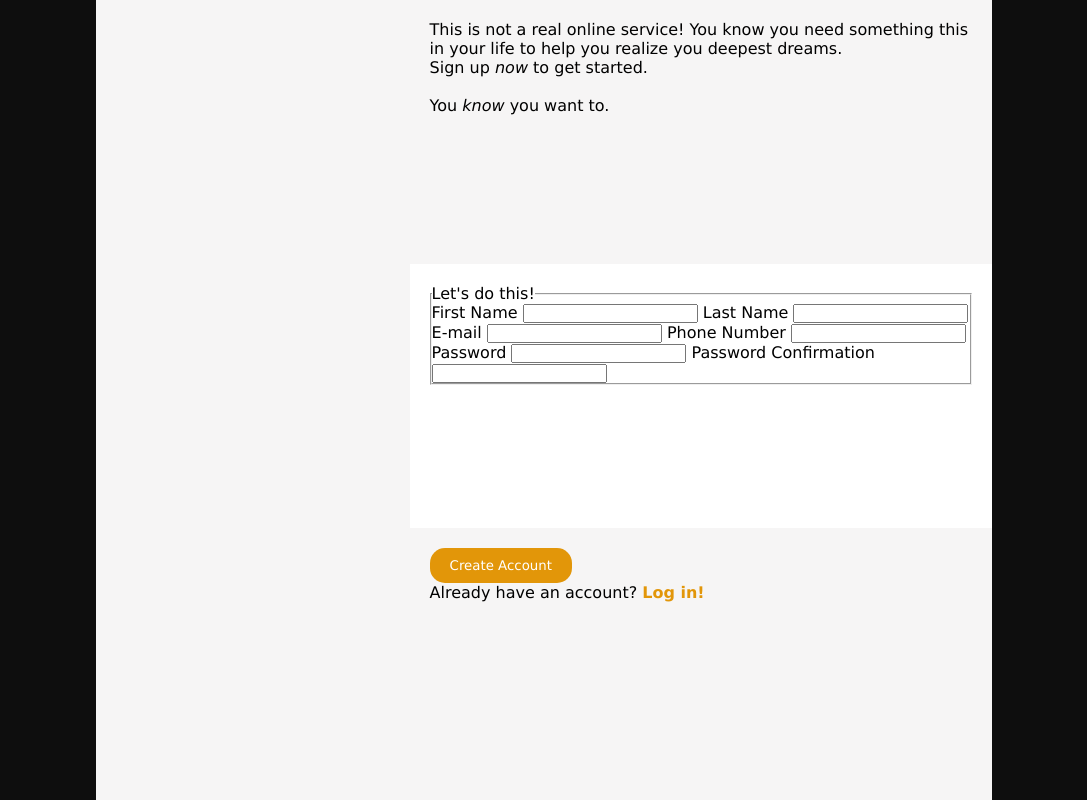
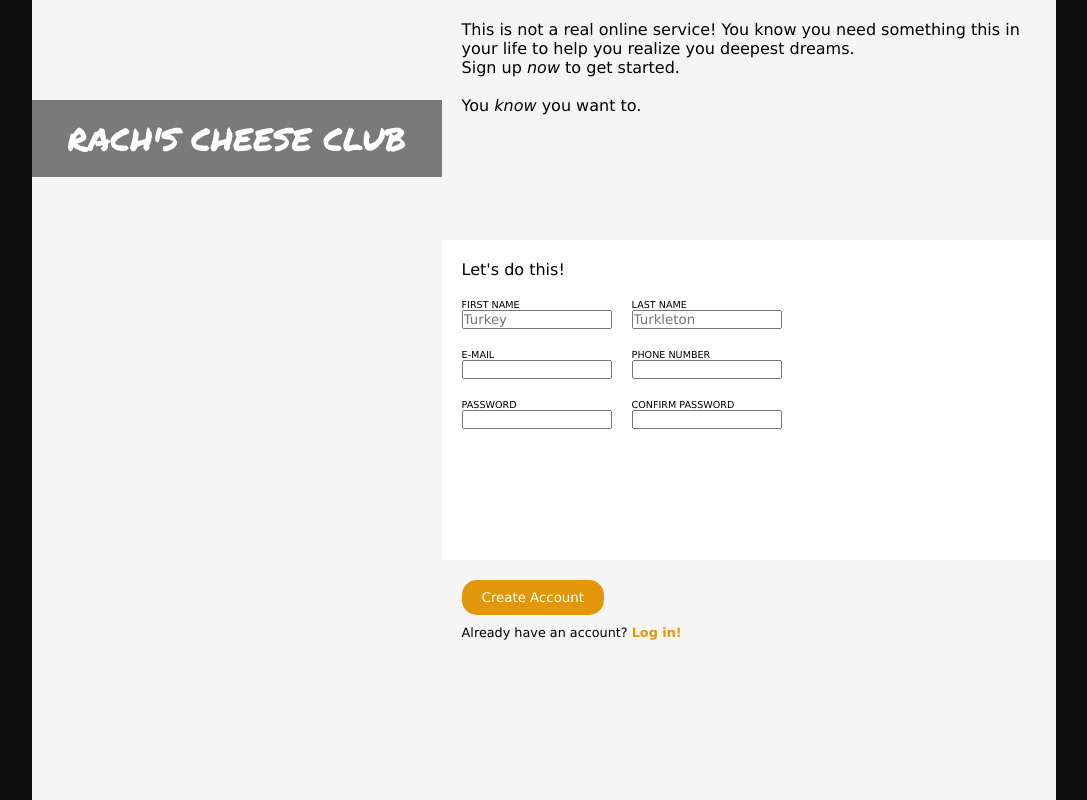
Before and after one commit to jklxco/js-signup-form, a plain HTML site: page index.html in a window 1280 px wide. Shown: the whole page, without its empty margins (96-1183 px from the left). Drawn offline with Linux system fonts and the light colour scheme.

Commit message:
Update to form layout

```diff
--- a/index.html
+++ b/index.html
@@ -12,6 +12,7 @@
         <div class="view-area">
             <div class="bg-area">
                 <!--background-->
+                <div class="cheese-logo">RACH'S CHEESE CLUB</div>
             </div>
             <div class="form-area">
                 <!--form side-->
@@ -24,35 +25,47 @@
 
                     </p>
                 </div>
-                <div id="form_input" class="form-section">
-                    <fieldset>
-                        <legend>Let's do this!</legend>
+                <div id="form-input" class="form-section">
+                    <p>Let's do this!</p>
+                    <form id="form-row">
+
+                        <div class="input">
                             <label for="first_name">First Name</label>
-                        <input type="text" id="first_name" name="first_name">
+                            <input type="text" id="first_name" name="first_name" placeholder="Turkey">
+                        </div>
 
+                        <div class="input">
                             <label for="last_name">Last Name</label>
-                        <input type="text" id="last_name" name="last_name">
+                            <input type="text" id="last_name" name="last_name" placeholder="Turkleton">
+                        </div>
 
+                        <div class="input">
                             <label for="email">E-mail</label>
                             <input type="email" id="email" name="email">
+                        </div>
 
+                        <div class="input">
                             <label for="phone">Phone Number</label>
                             <input type="phone" id="phone" name="phone">
+                        </div>
 
+                        <div class="input">
                             <label for="password">Password</label>
-                        <input type="password" id="password" name="password">
+                            <input type="password" id="password" name="password" required>
+                        </div>
 
-                        <label for="confirm_password">Password Confirmation</label>
-                        <input type="password" id="confirm_password" name="confirm_password">
+                        <div class="input">
+                            <label for="confirm_password">Confirm Password</label>
+                            <input type="password" id="confirm_password" name="confirm_password" required>
+                        </div>
 
 
-
-                    </fieldset>
+                    </form>
                 </div>
-                <div class="form-section">
+                <footer class="form-section">
                     <button type="submit">Create Account</button>
-                    <p>Already have an account? <a>Log in!</a></p>
-                </div>
+                    <p class="text-small">Already have an account? <a>Log in!</a></p>
+                </footer>
             </div>
         </div>
     </div>
--- a/styles.css
+++ b/styles.css
@@ -1,3 +1,7 @@
+@import url(
+    'https://fonts.googleapis.com/css2?family=Permanent+Marker&display=swap'
+    );
+
 * {
     box-sizing: border-box;
     padding: 0;
@@ -12,7 +16,7 @@ body {
 
 .view-area {
     margin: auto;
-    width: 70%;
+    width: 80%;
     background-color: rgb(246, 245, 245);
     height: 100vh;
     display: flex;
@@ -20,27 +24,50 @@ body {
 }
 
 .bg-area {
-    width: 35%;
+    position: relative;
+    width: 40%;
     background-image: url("cheese2.jpg");
     background-size: cover;
+
 }
 
 .form-area {
-    width: 65%;
+    width: 60%;
     min-width: 300px;
+
 }
 
-#form_input {
+.cheese-logo {
+    position: absolute;
+    background-color: rgba(0, 0, 0, 0.5);
+    color: white;
+    width: 100%;
+    height: auto;
+    margin: 100px 0 0 0;
+    text-align: center;
+    padding: 15px 0;
+    font-family: 'Permanent Marker', cursive;
+    font-size: 2rem;
+}
+
+#form-input {
     background-color: white;
+    height: 40%;
+    padding-top: 20px;
 }
 
 .form-section {
     min-width: 300px;
-    height: 33%;
+    height: 30%;
     padding: 20px;
 
 }
 
+#form-row {
+    flex-direction: row;
+    display: flex;
+    flex-wrap: wrap;
+}
 
 button {
     padding: 10px 20px;
@@ -54,3 +81,38 @@ a {
     color:rgb(226, 150, 9);
     font-weight:700;
 }
+
+button:hover,
+button:focus {
+    outline: yellow;
+    background: rgb(255, 166, 0);
+}
+
+a:hover {
+    color: orange;
+}
+
+input {
+    width: 150px;
+    margin-right: 20px;
+}
+
+label {
+    font-size: 60%;
+    margin-top: 20px;
+}
+
+div.input {
+    flex-direction: column;
+    display: flex;
+    text-transform: uppercase;
+}
+
+form {
+    max-width: 400px;
+}
+
+.text-small {
+    font-size: 0.8rem;
+    margin-top: 10px;
+}
```
Lines whose indentation alone changed are shown as unchanged.
